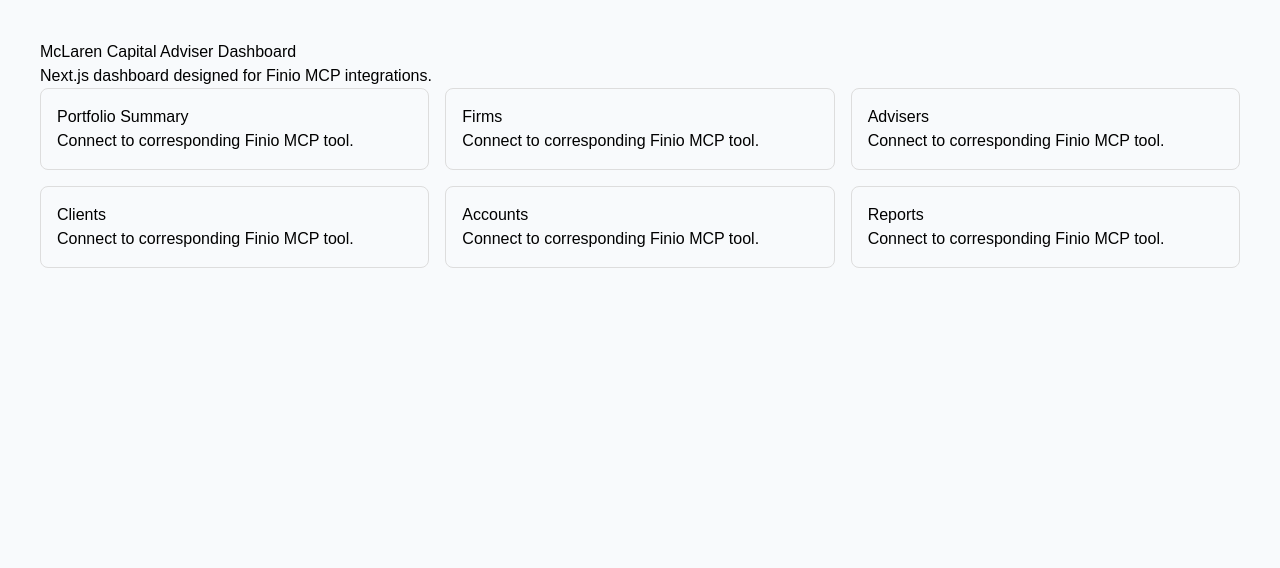
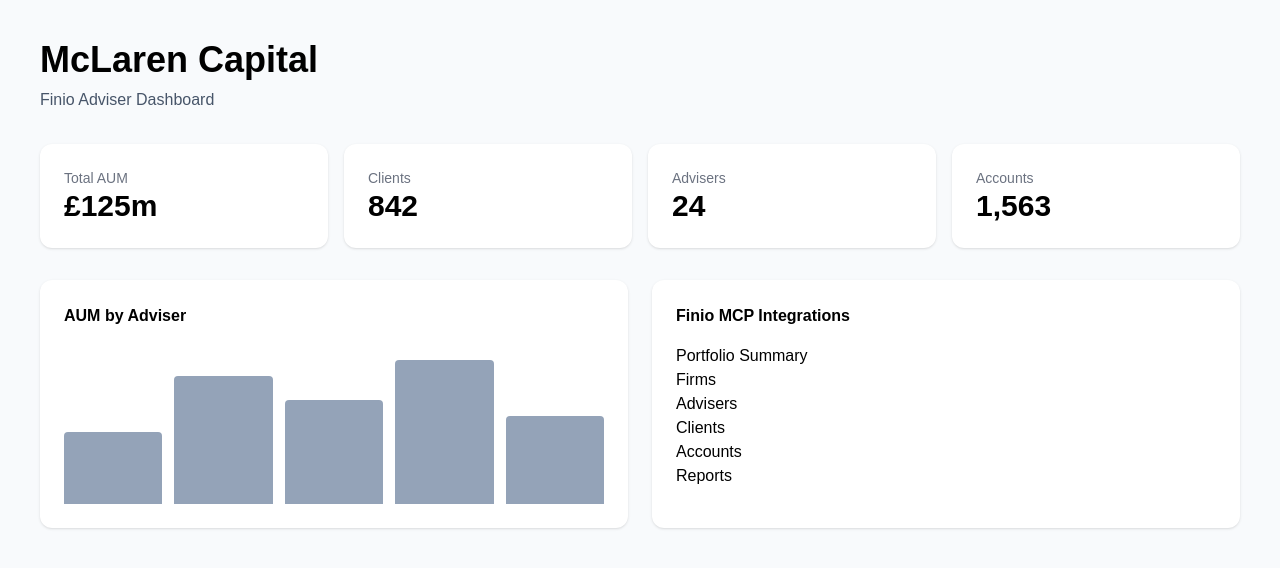
Before and after one commit to pwhyton/mcp-demo, a Next.js app: page / in a window 1280 px wide. Shown: the top 568 px of the page. Built offline with nearby package versions, Linux system fonts and the light colour scheme.

Commit message:
Add dashboard cards and chart layout

```diff
--- a/app/page.tsx
+++ b/app/page.tsx
@@ -1,25 +1,33 @@
-export default function Page() {
-  const cards = [
-    'Portfolio Summary',
-    'Firms',
-    'Advisers',
-    'Clients',
-    'Accounts',
-    'Reports'
-  ];
+import { DashboardCard } from '../components/DashboardCard'
+import { AumChart } from '../components/AumChart'
 
-  return (
-    <main style={{padding:40,fontFamily:'sans-serif'}}>
-      <h1>McLaren Capital Adviser Dashboard</h1>
-      <p>Next.js dashboard designed for Finio MCP integrations.</p>
-      <div style={{display:'grid',gridTemplateColumns:'repeat(3,1fr)',gap:16}}>
-        {cards.map(card => (
-          <div key={card} style={{border:'1px solid #ddd',padding:16,borderRadius:8}}>
-            <h3>{card}</h3>
-            <p>Connect to corresponding Finio MCP tool.</p>
-          </div>
-        ))}
-      </div>
-    </main>
-  )
+export default function Page(){
+ return (
+  <main className='p-10'>
+   <h1 className='text-4xl font-bold mb-2'>McLaren Capital</h1>
+   <p className='mb-8 text-slate-600'>Finio Adviser Dashboard</p>
+
+   <div className='grid md:grid-cols-4 gap-4 mb-8'>
+    <DashboardCard title='Total AUM' value='£125m' />
+    <DashboardCard title='Clients' value='842' />
+    <DashboardCard title='Advisers' value='24' />
+    <DashboardCard title='Accounts' value='1,563' />
+   </div>
+
+   <div className='grid md:grid-cols-2 gap-6'>
+    <AumChart />
+    <div className='bg-white rounded-xl shadow p-6'>
+      <h3 className='font-semibold mb-4'>Finio MCP Integrations</h3>
+      <ul>
+       <li>Portfolio Summary</li>
+       <li>Firms</li>
+       <li>Advisers</li>
+       <li>Clients</li>
+       <li>Accounts</li>
+       <li>Reports</li>
+      </ul>
+    </div>
+   </div>
+  </main>
+ )
 }
```
